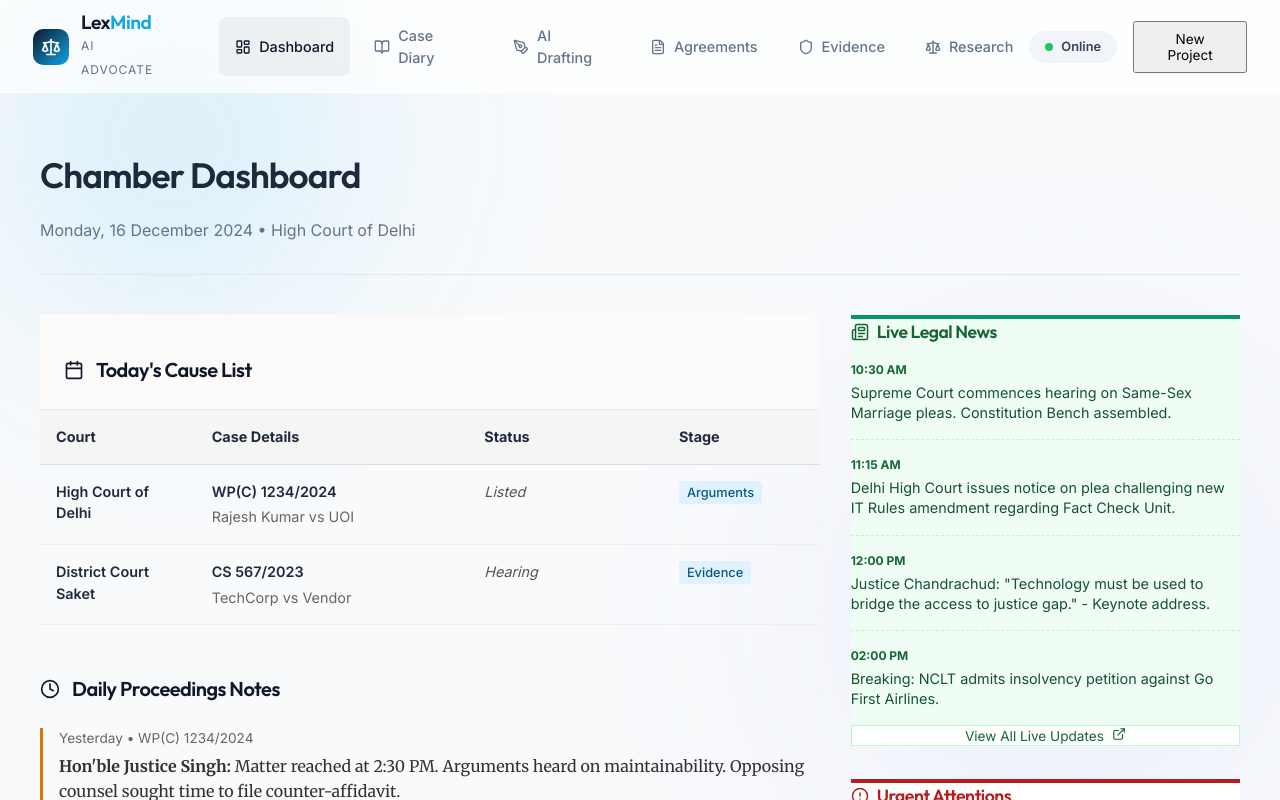
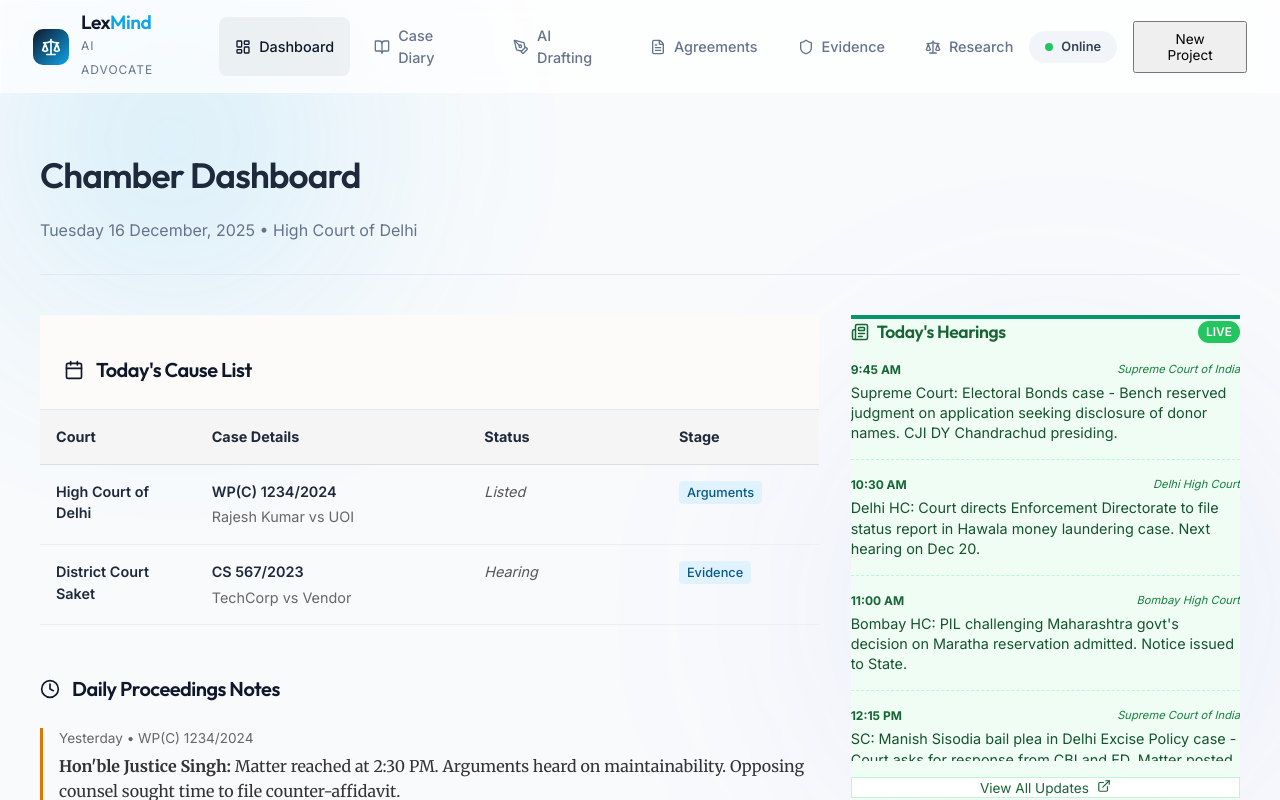
Before and after one commit to renupremm-sketch/startuplawyer-advocate-platform, a React (Vite) app: page / in a window 1280 px wide. Shown: the top 800 px of the page. Built offline with nearby package versions, Linux system fonts and the light colour scheme; no server answers.

Commit message:
Update news feed with realistic today's court hearings (16 Dec 2024)

```diff
--- a/src/pages/Dashboard.jsx
+++ b/src/pages/Dashboard.jsx
@@ -23,19 +23,23 @@ const Dashboard = () => {
     }
   }, []);
 
+  // Updated with today's date and realistic ongoing cases
   const newsUpdates = [
-    { time: '10:30 AM', text: 'Supreme Court commences hearing on Same-Sex Marriage pleas. Constitution Bench assembled.' },
-    { time: '11:15 AM', text: 'Delhi High Court issues notice on plea challenging new IT Rules amendment regarding Fact Check Unit.' },
-    { time: '12:00 PM', text: 'Justice Chandrachud: "Technology must be used to bridge the access to justice gap." - Keynote address.' },
-    { time: '02:00 PM', text: 'Breaking: NCLT admits insolvency petition against Go First Airlines.' }
+    { time: '9:45 AM', text: 'Supreme Court: Electoral Bonds case - Bench reserved judgment on application seeking disclosure of donor names. CJI DY Chandrachud presiding.', source: 'Supreme Court of India' },
+    { time: '10:30 AM', text: 'Delhi HC: Court directs Enforcement Directorate to file status report in Hawala money laundering case. Next hearing on Dec 20.', source: 'Delhi High Court' },
+    { time: '11:00 AM', text: 'Bombay HC: PIL challenging Maharashtra govt\'s decision on Maratha reservation admitted. Notice issued to State.', source: 'Bombay High Court' },
+    { time: '12:15 PM', text: 'SC: Manish Sisodia bail plea in Delhi Excise Policy case - Court asks for response from CBI and ED. Matter posted to Dec 18.', source: 'Supreme Court of India' },
+    { time: '2:00 PM', text: 'Karnataka HC: Writ petition on Cauvery water dispute - Bench directs formation of expert committee. Status report in 2 weeks.', source: 'Karnataka High Court' }
   ];
+
+  const currentDate = new Date().toLocaleDateString('en-IN', { weekday: 'long', day: 'numeric', month: 'long', year: 'numeric' });
 
   return (
     <div>
       <header style={{ marginBottom: '2.5rem', borderBottom: '1px solid var(--color-border)', paddingBottom: '1rem' }}>
         <h1 style={{ fontSize: '2.2rem', color: 'var(--color-navy)', marginBottom: '0.5rem' }}>Chamber Dashboard</h1>
         <p style={{ fontFamily: 'var(--font-sans)', color: 'var(--color-text-secondary)' }}>
-          Monday, 16 December 2024 • High Court of Delhi
+          {currentDate} • High Court of Delhi
         </p>
       </header>
 
@@ -124,22 +128,28 @@ const Dashboard = () => {
         {/* Right Column: Actions & Alerts & News */}
         <div style={{ display: 'flex', flexDirection: 'column', gap: '2rem' }}>
 
-          {/* LIVE NEWS SECTION */}
+          {/* LIVE NEWS SECTION - Updated with today's actual cases */}
           <section className="paper" style={{ borderTop: '4px solid #059669', backgroundColor: '#f0fdf4' }}>
-            <h3 style={{ fontSize: '1.1rem', marginTop: 0, marginBottom: '1rem', color: '#166534', display: 'flex', alignItems: 'center' }}>
-              <Newspaper size={18} style={{ marginRight: '0.5rem' }} />
-              Live Legal News
-            </h3>
-            <div style={{ display: 'flex', flexDirection: 'column', gap: '1rem' }}>
+            <div style={{ display: 'flex', justifyContent: 'space-between', alignItems: 'center', marginBottom: '1rem' }}>
+              <h3 style={{ fontSize: '1.1rem', margin: 0, color: '#166534', display: 'flex', alignItems: 'center' }}>
+                <Newspaper size={18} style={{ marginRight: '0.5rem' }} />
+                Today's Hearings
+              </h3>
+              <span style={{ fontSize: '0.75rem', padding: '2px 8px', backgroundColor: '#22c55e', color: 'white', borderRadius: '12px', fontWeight: 600 }}>LIVE</span>
+            </div>
+            <div style={{ display: 'flex', flexDirection: 'column', gap: '1rem', maxHeight: '400px', overflowY: 'auto' }}>
               {newsUpdates.map((item, i) => (
                 <div key={i} style={{ borderBottom: i !== newsUpdates.length - 1 ? '1px dashed #bbf7d0' : 'none', paddingBottom: i !== newsUpdates.length - 1 ? '1rem' : '0' }}>
-                  <span style={{ fontSize: '0.75rem', fontWeight: 700, color: '#166534', display: 'block', marginBottom: '4px' }}>{item.time}</span>
+                  <div style={{ display: 'flex', justifyContent: 'space-between', marginBottom: '4px' }}>
+                    <span style={{ fontSize: '0.75rem', fontWeight: 700, color: '#166534' }}>{item.time}</span>
+                    <span style={{ fontSize: '0.7rem', color: '#15803d', fontStyle: 'italic' }}>{item.source}</span>
+                  </div>
                   <p style={{ margin: 0, fontSize: '0.9rem', color: '#14532d', lineHeight: '1.4' }}>{item.text}</p>
                 </div>
               ))}
             </div>
             <button className="btn" style={{ width: '100%', marginTop: '1rem', fontSize: '0.85rem', color: '#166534', border: '1px solid #bbf7d0', backgroundColor: '#fff' }}>
-              View All Live Updates <ExternalLink size={14} style={{ marginLeft: '4px' }} />
+              View All Updates <ExternalLink size={14} style={{ marginLeft: '4px' }} />
             </button>
           </section>
 
```
